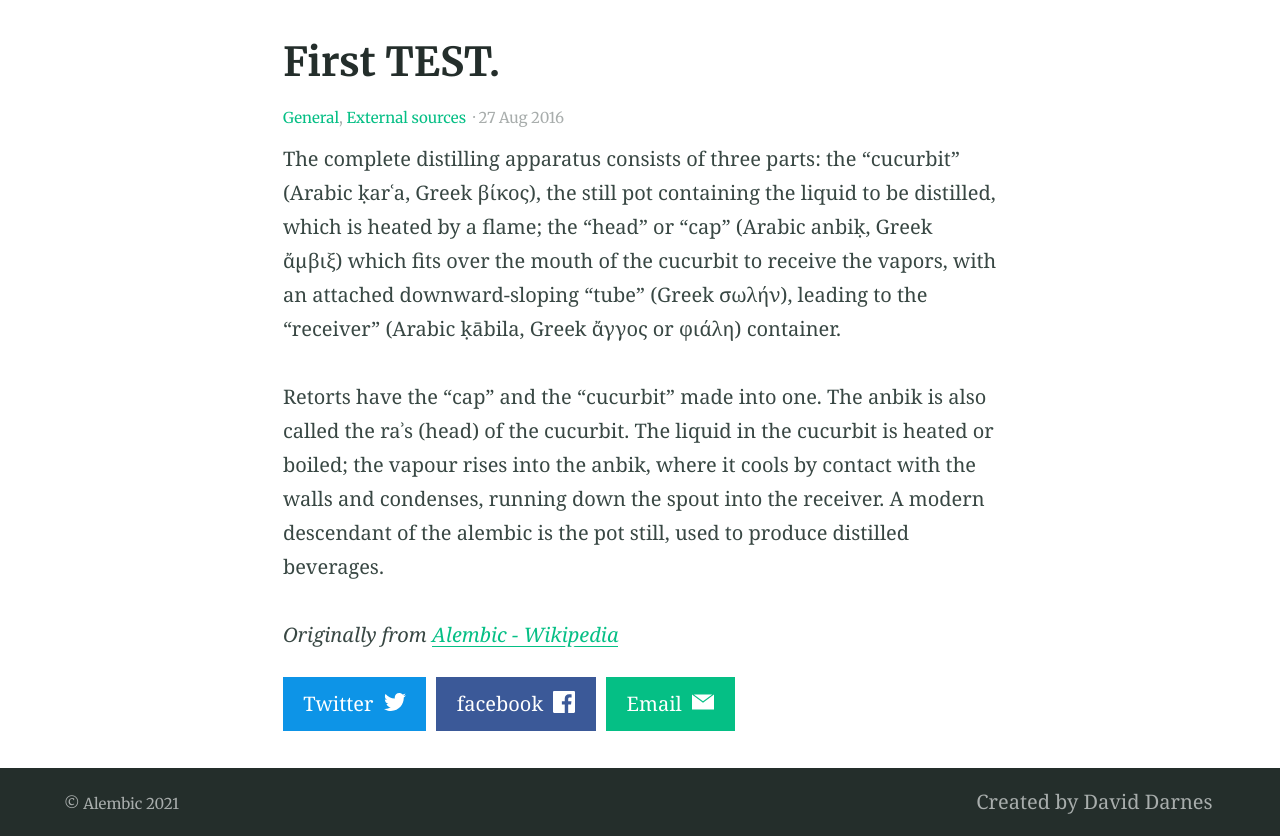
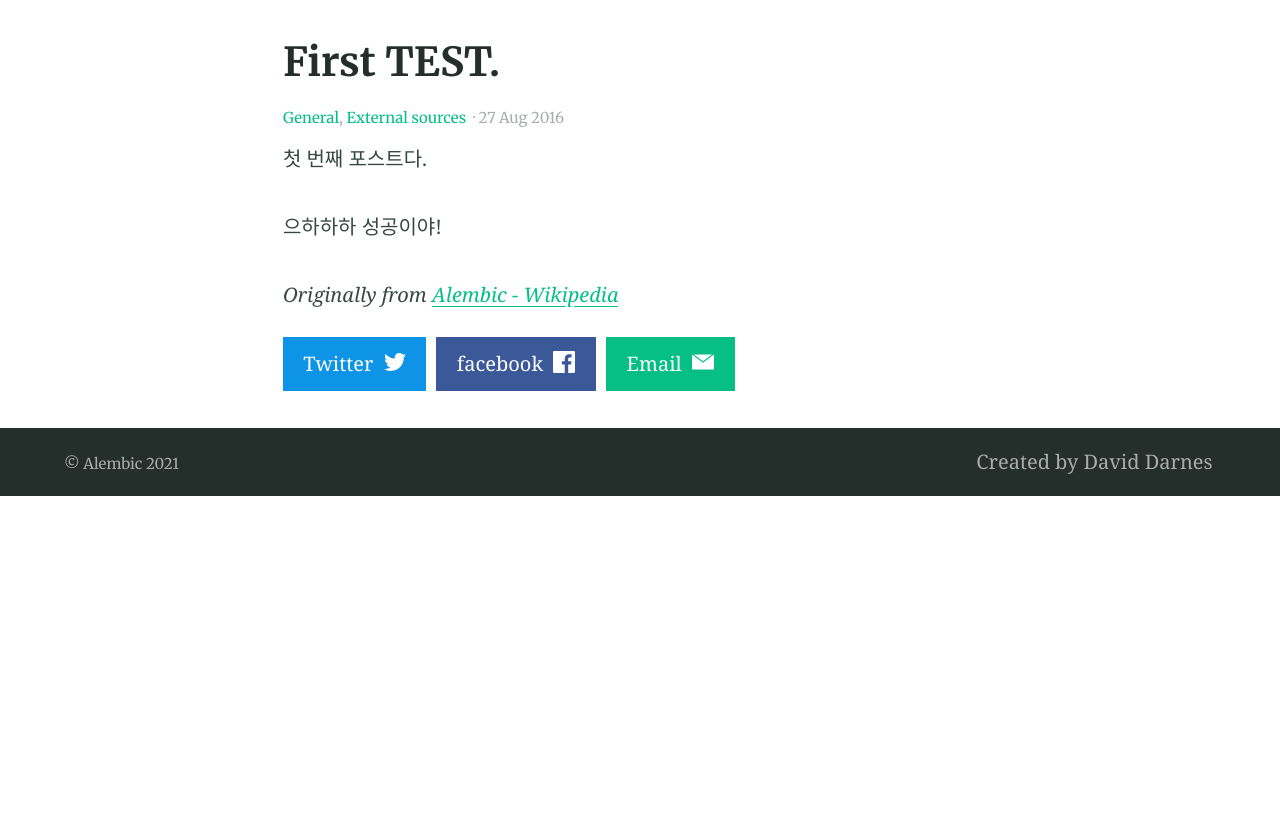
Before and after one commit to daviddarnes/alembic, a Jekyll site: the page built from _posts/2016-08-27-example-post-one.md, in a window 1280 px wide. Shown: the part 408-1244 px from the top of the page. Built offline with Jekyll 4.4.1, drawn with Linux system fonts in a browser that asks for light colours; after the commit the page ends 904 px from its top, so only the background shows below that.

Commit message:
Update 2016-08-27-example-post-one.md

```diff
--- a/_posts/2016-08-27-example-post-one.md
+++ b/_posts/2016-08-27-example-post-one.md
@@ -6,10 +6,10 @@
 feature_image: "https://picsum.photos/2560/600?image=872"
 ---
 
-The complete distilling apparatus consists of three parts: the "cucurbit" (Arabic ḳarʿa, Greek βίκος), the still pot containing the liquid to be distilled, which is heated by a flame; the "head" or "cap" (Arabic anbiḳ, Greek ἄμβιξ) which fits over the mouth of the cucurbit to receive the vapors, with an attached downward-sloping "tube" (Greek σωλήν), leading to the "receiver" (Arabic ḳābila, Greek ἄγγος or φιάλη) container.
+첫 번째 포스트다.
 
 <!-- more -->
 
-Retorts have the "cap" and the "cucurbit" made into one. The anbik is also called the raʾs (head) of the cucurbit. The liquid in the cucurbit is heated or boiled; the vapour rises into the anbik, where it cools by contact with the walls and condenses, running down the spout into the receiver. A modern descendant of the alembic is the pot still, used to produce distilled beverages.
+으하하하 성공이야!
 
 _Originally from [Alembic - Wikipedia](https://en.wikipedia.org/wiki/Alembic)_
```
